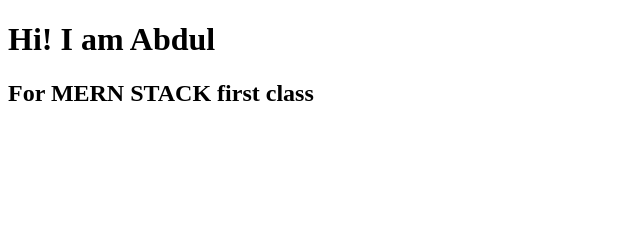
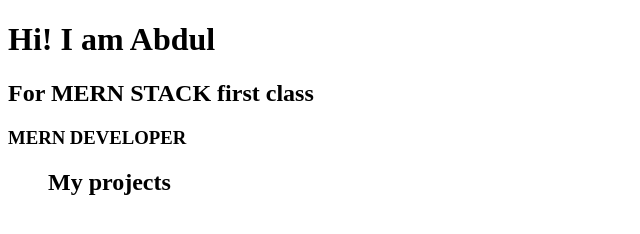
Before and after one commit to Abdulaziz-06/Abdulaziz-06.github.io, a plain HTML site: page index.html in a window 1280 px wide. Shown: the whole page, without its empty margins (0-640 px from the left). Drawn offline with Linux system fonts and the light colour scheme.

Commit message:
Update index.html

```diff
--- a/index.html
+++ b/index.html
@@ -8,5 +8,11 @@
 <body>
     <h1>Hi! I am Abdul</h1>
     <h2>For MERN STACK first class</h2>
+    <h3>MERN DEVELOPER</h3>
+    <ol>
+        <h2>
+            My projects
+        </h2>
+    </ol>
 </body>
 </html>
```
